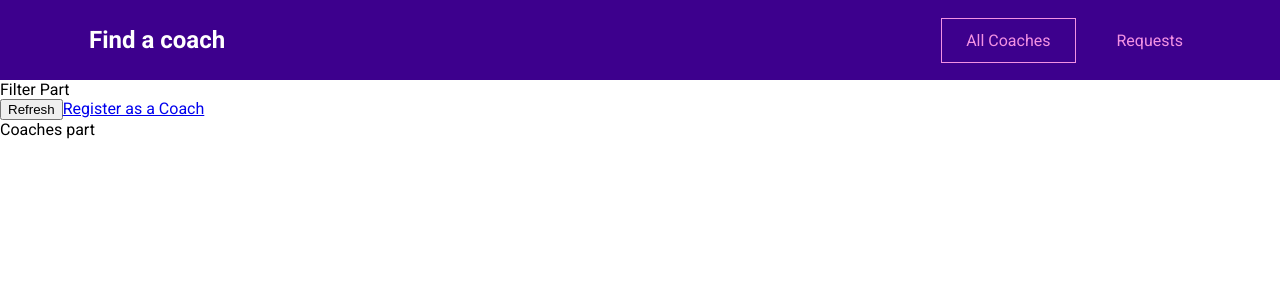
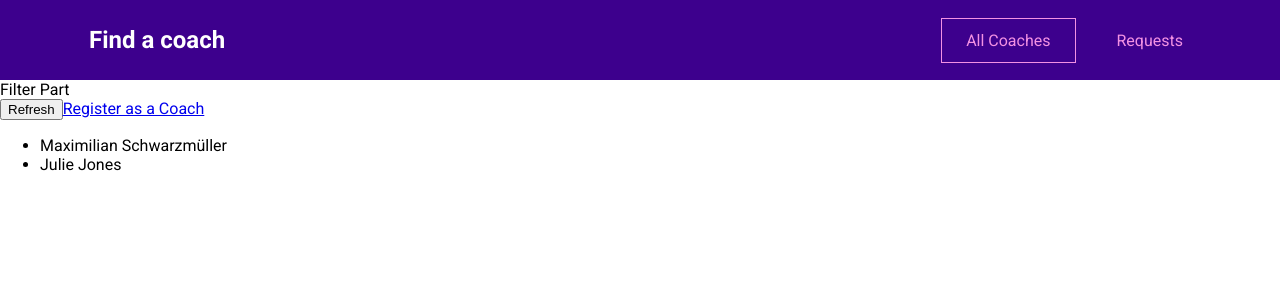
Before and after one commit to JPS09/VueJS_MainProject_FindACoach, a Vue app: page /coaches in a window 1280 px wide. Shown: the top 300 px of the page. Built offline with nearby package versions, Linux system fonts and the light colour scheme.

Commit message:
Added list of coaches and reached to getters

```diff
--- a/src/pages/coaches/CoachList.vue
+++ b/src/pages/coaches/CoachList.vue
@@ -7,6 +7,24 @@
       <button>Refresh</button>
       <router-link to="/register">Register as a Coach</router-link>
     </div>
-    Coaches part
+    <ul v-if="hasCoaches">
+      <li v-for="coach in filteredCoaches" :key="coach.id">
+        {{ coach.firstName }} {{ coach.lastName }}
+      </li>
+    </ul>
+    <h3 v-else>Sorry, no coaches to display yet</h3>
   </section>
 </template>
+
+<script>
+export default {
+  computed: {
+    filteredCoaches() {
+      return this.$store.getters['coaches/coaches'];
+    },
+    hasCoaches() {
+      return this.$store.getters['coaches/hasCoaches'];
+    }
+  }
+};
+</script>
--- a/src/store/index.js
+++ b/src/store/index.js
@@ -4,7 +4,7 @@ import requestsModule from './modules/requests/index.js';
 
 const store = createStore({
   modules: {
-    coach: coachModule,
+    coaches: coachModule,
     requests: requestsModule
   }
 });
```
